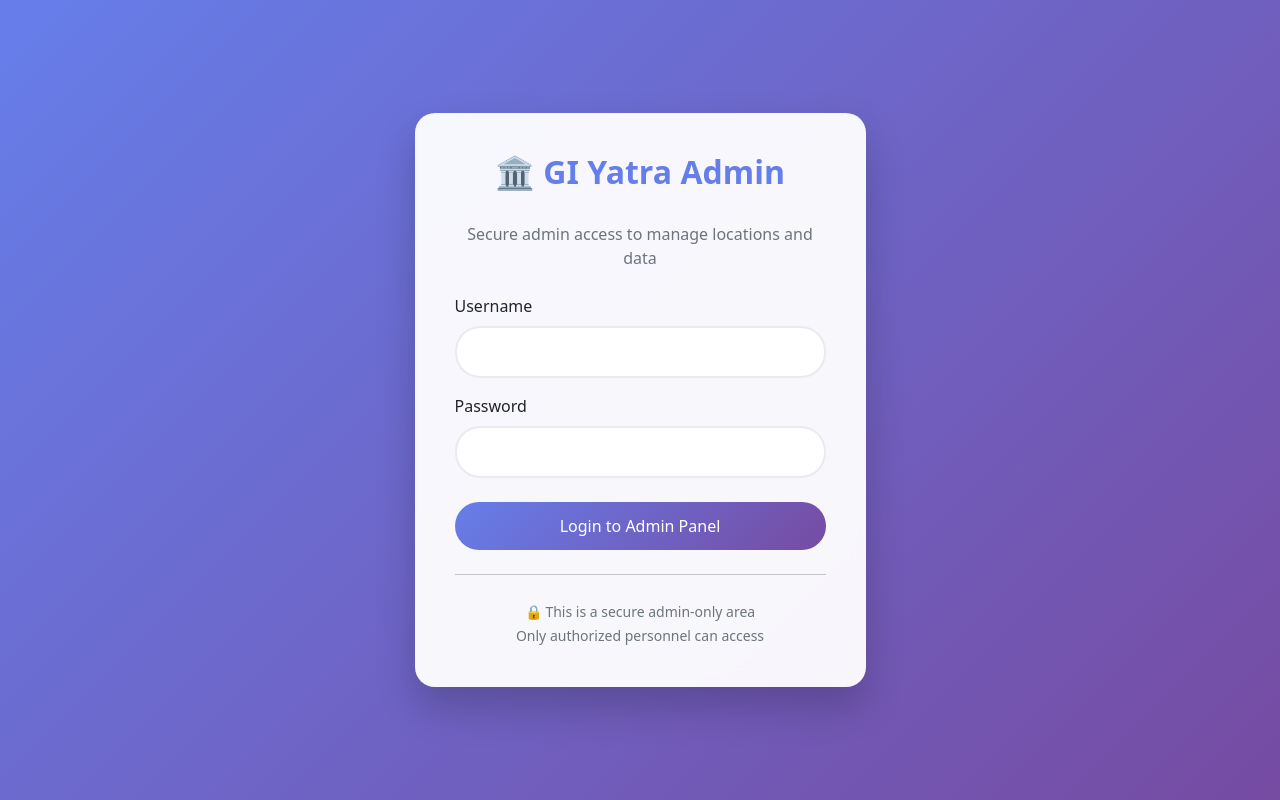
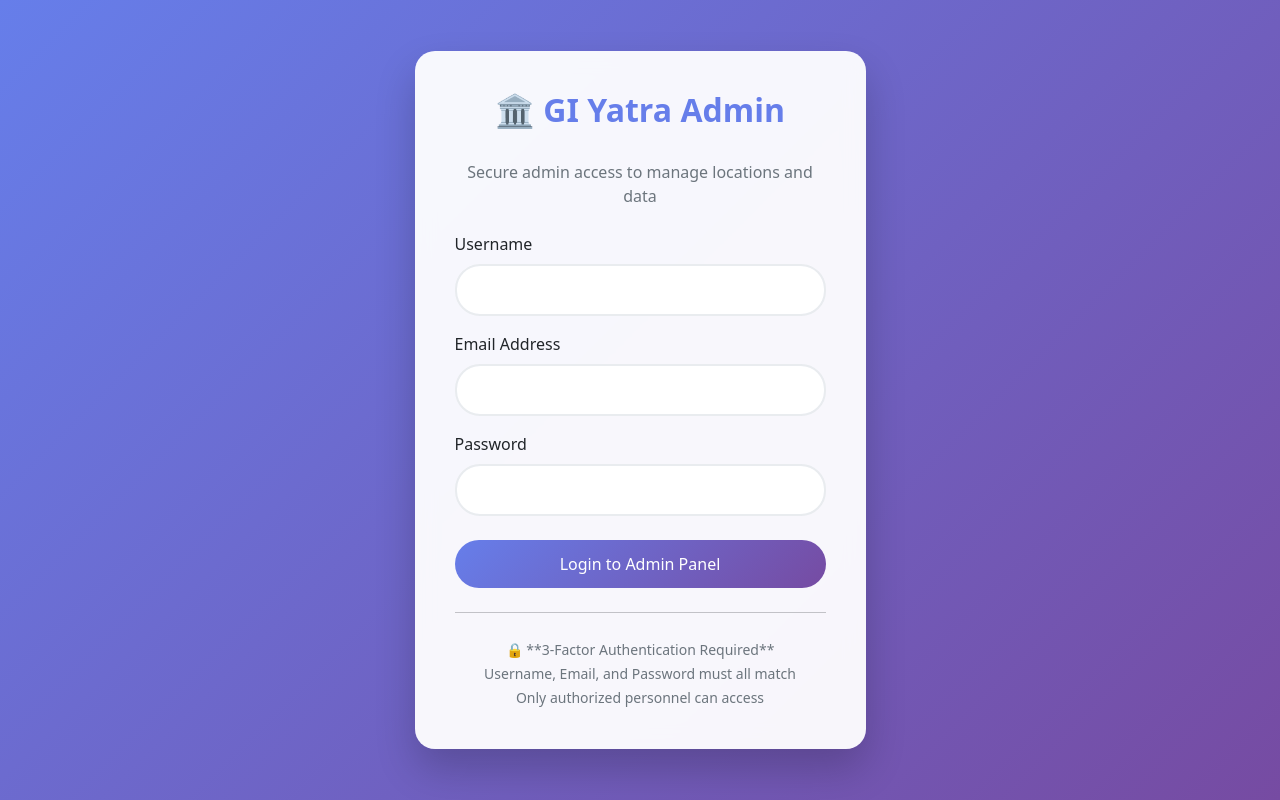
Before and after one commit to prana-vk/backend, a Django app: page /admin-panel/login/ in a window 1280 px wide. Run offline with Django 5.2, Linux system fonts and the light colour scheme; data comes from the database, SQL or seed files in the repository; data that the repository does not hold is empty.

Commit message:
Upgrade to 3-factor authentication: username + email + password all required

```diff
--- a/admin_panel/templates/admin_panel/login.html
+++ b/admin_panel/templates/admin_panel/login.html
@@ -70,6 +70,10 @@
                             <label for="username" class="form-label">Username</label>
                             <input type="text" class="form-control" id="username" name="username" required>
                         </div>
+                        <div class="mb-3">
+                            <label for="email" class="form-label">Email Address</label>
+                            <input type="email" class="form-control" id="email" name="email" required>
+                        </div>
                         <div class="mb-4">
                             <label for="password" class="form-label">Password</label>
                             <input type="password" class="form-control" id="password" name="password" required>
@@ -84,7 +88,8 @@
                     <hr class="my-4">
                     <div class="text-center">
                         <small class="text-muted">
-                            🔒 This is a secure admin-only area<br>
+                            🔒 **3-Factor Authentication Required**<br>
+                            Username, Email, and Password must all match<br>
                             Only authorized personnel can access
                         </small>
                     </div>
--- a/admin_panel/views.py
+++ b/admin_panel/views.py
@@ -42,12 +42,15 @@ def is_admin(user):
     return user.is_authenticated and (user.is_superuser or user.is_staff)
 
 
-def validate_env_credentials(username, password):
-    """Validate credentials against environment variables"""
+def validate_env_credentials(username, email, password):
+    """Validate all three credentials against environment variables"""
     env_username = os.environ.get('ADMIN_USERNAME', 'admin')
+    env_email = os.environ.get('ADMIN_EMAIL', 'admin@giyatra.com')
     env_password = os.environ.get('ADMIN_PASSWORD', 'GiYatra2025!')
 
-    return username == env_username and password == env_password
+    return (username == env_username and
+            email == env_email and
+            password == env_password)
 
 
 def admin_login_view(request):
@@ -60,11 +63,12 @@ def admin_login_view(request):
 
     if request.method == 'POST':
         username = request.POST.get('username')
+        email = request.POST.get('email')
         password = request.POST.get('password')
 
-        # First validate against environment variables
-        if not validate_env_credentials(username, password):
-            messages.error(request, 'Access denied. Invalid admin credentials.')
+        # Validate all three credentials against environment variables
+        if not validate_env_credentials(username, email, password):
+            messages.error(request, 'Access denied. All credentials (username, email, password) must match exactly.')
             return render(request, 'admin_panel/login.html')
 
         # Then authenticate with Django
```
Also changed, not shown: ADMIN_SETUP.md (+15 -11 lines).
